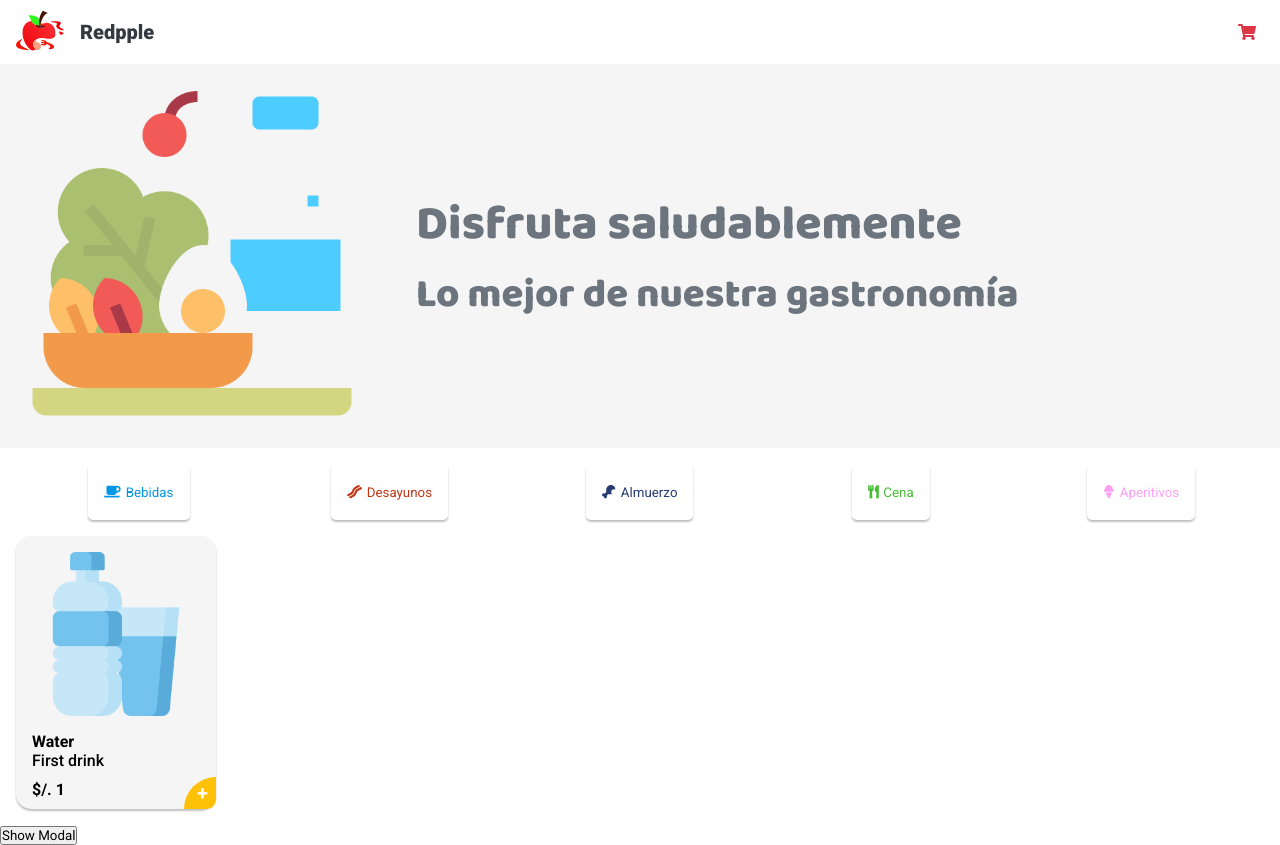
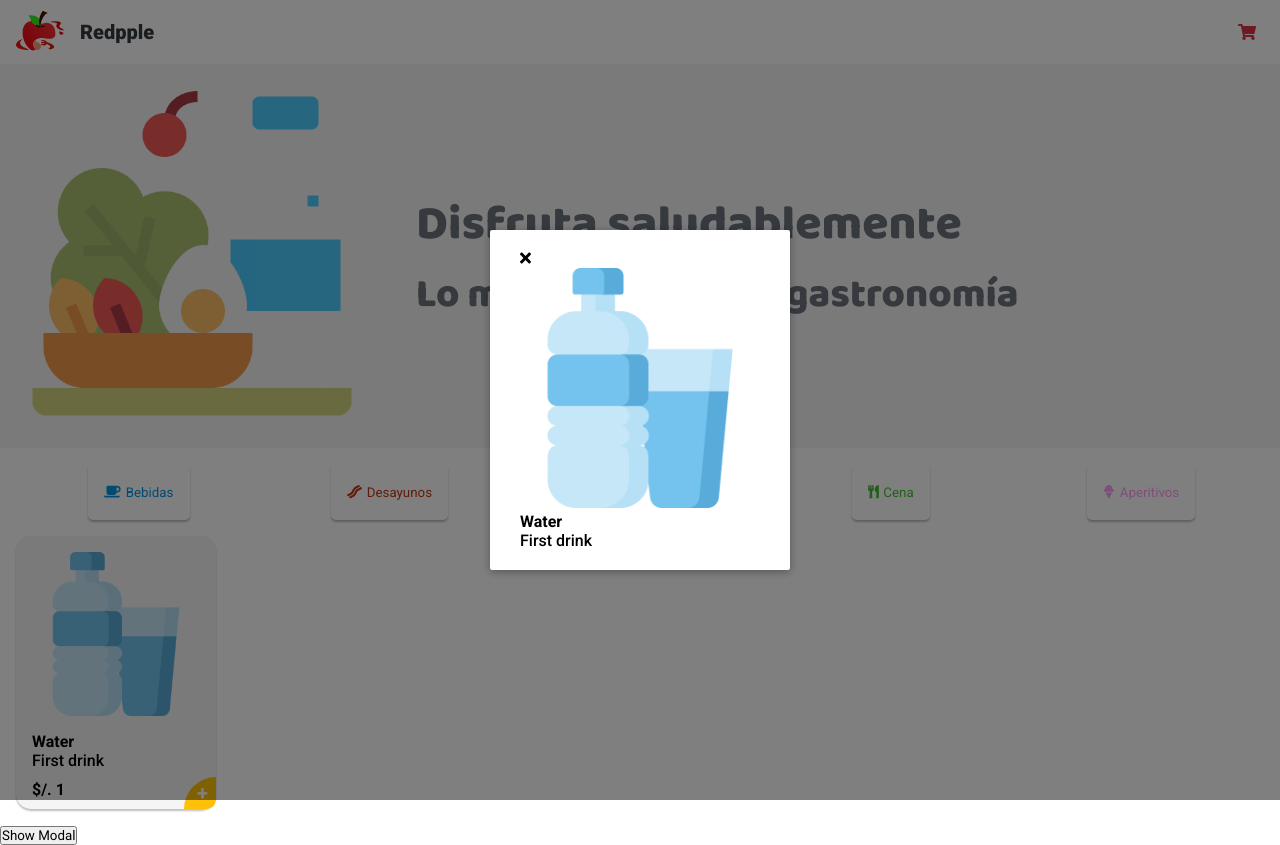
Before and after one commit to AlexisEche/order-platform-frontend, a Vue app: page / in a window 1280 px wide. Both pictures are taken after a click on the picture 124 px from the left and 634 px from the top of the page. Built offline with nearby package versions, Linux system fonts and the light colour scheme.

Commit message:
update styles and content to card component

```diff
--- a/src/components/organisms/OrdCard/card.scss
+++ b/src/components/organisms/OrdCard/card.scss
@@ -12,6 +12,9 @@
 		width: 180px;
 		padding: 1rem 1rem 1rem 0;
 		cursor: pointer;
+		&_modal {
+			width: 100%;
+		}
 	}
 	&--name {
 		font-weight: bold;
--- a/src/components/organisms/OrdCard/card.vue
+++ b/src/components/organisms/OrdCard/card.vue
@@ -1,22 +1,47 @@
 <template>
 	<div class="card">
-		<img class="card--image" :src="food.image" alt="" />
+		<img
+			id="show-modal"
+			@click="showModal = true"
+			class="card--image"
+			:src="food.image"
+			alt=""
+		/>
 		<p class="card--name">{{ food.name }}</p>
 		<p class="card--description">{{ food.description }}</p>
 		<div class="card--buy">
 			<p class="card--price">$/. {{ food.price }}</p>
-			<button class="card--add">+</button>
+			<button class="card--add" @click="addPurchase(food)">+</button>
 		</div>
+
+		<transition name="modal">
+			<ord-modal v-if="showModal" @close="showModal = false">
+				<img
+					id="show-modal"
+					@click="showModal = true"
+					class="card--image_modal"
+					:src="food.image"
+					alt=""
+				/>
+				<p class="card--name">{{ food.name }}</p>
+				<p class="card--description">{{ food.description }}</p>
+			</ord-modal>
+		</transition>
 	</div>
 </template>
 
 <script lang="ts">
-import { defineComponent } from "vue";
+import { defineComponent, ref } from "vue";
 import logo from "@/assets/manzana-roja.svg";
 import { Food } from "@/typing/interface";
+import OrdModal from "@/components/organisms/OrdModal";
+import { useStore } from "vuex";
 
 export default defineComponent({
 	name: "OrdCard",
+	components: {
+		OrdModal,
+	},
 	props: {
 		food: {
 			type: Object as () => Food,
@@ -24,8 +49,16 @@ export default defineComponent({
 		},
 	},
 	setup() {
+		const showModal = ref(false);
+		const store = useStore();
+		const addPurchase = (food: Food) => {
+			store.dispatch("addPurchase", food);
+		};
+
 		return {
 			logo,
+			showModal,
+			addPurchase,
 		};
 	},
 });
```
